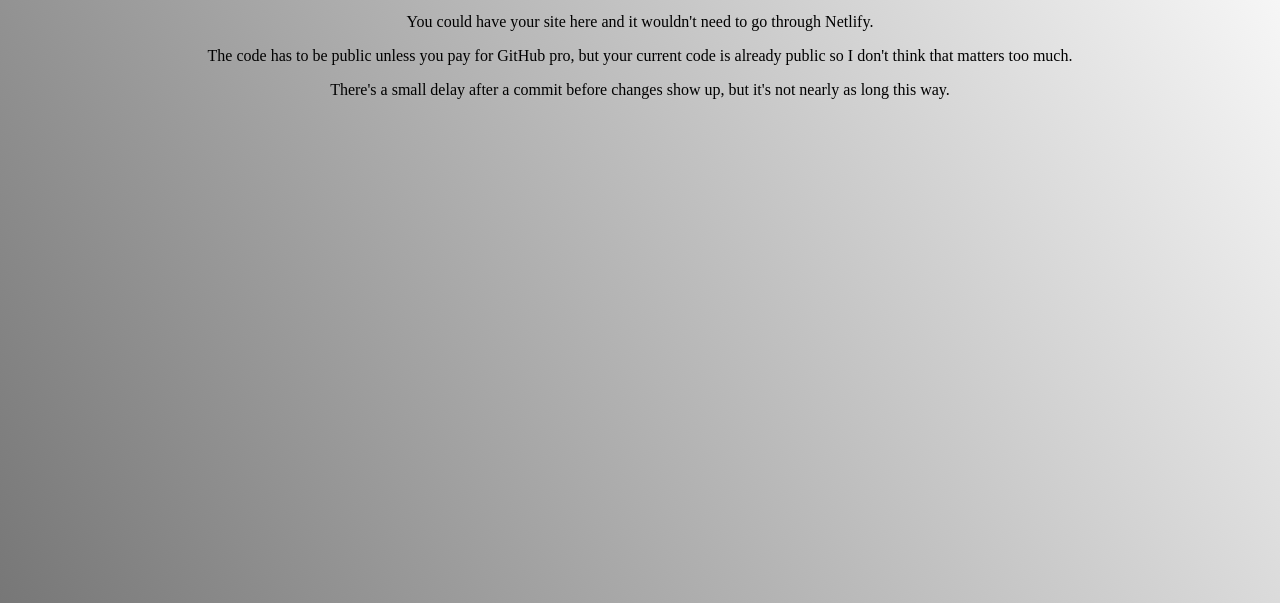
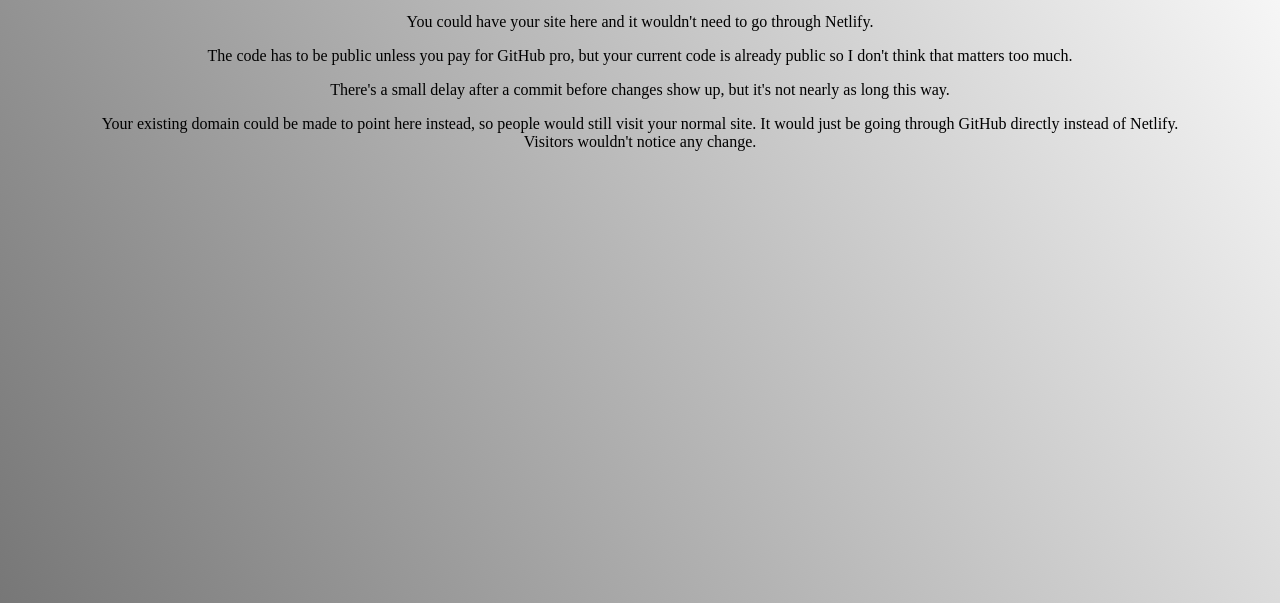
Before and after one commit to SinclairC/SinclairC.github.io, a plain HTML site: page index.html in a window 1280 px wide. Shown: the part 197-800 px from the top of the page. Drawn offline with Linux system fonts and the light colour scheme.

Commit message:
Update index.html

```diff
--- a/index.html
+++ b/index.html
@@ -24,5 +24,6 @@
 <p>You could have your site here and it wouldn't need to go through Netlify.</p>
 <p>The code has to be public unless you pay for GitHub pro, but your current code is already public so I don't think that matters too much.</p>
 <p>There's a small delay after a commit before changes show up, but it's not nearly as long this way.</p>
+<p>Your existing domain could be made to point here instead, so people would still visit your normal site. It would just be going through GitHub directly instead of Netlify. Visitors wouldn't notice any change.</p>
 </body>
 </html>
```
